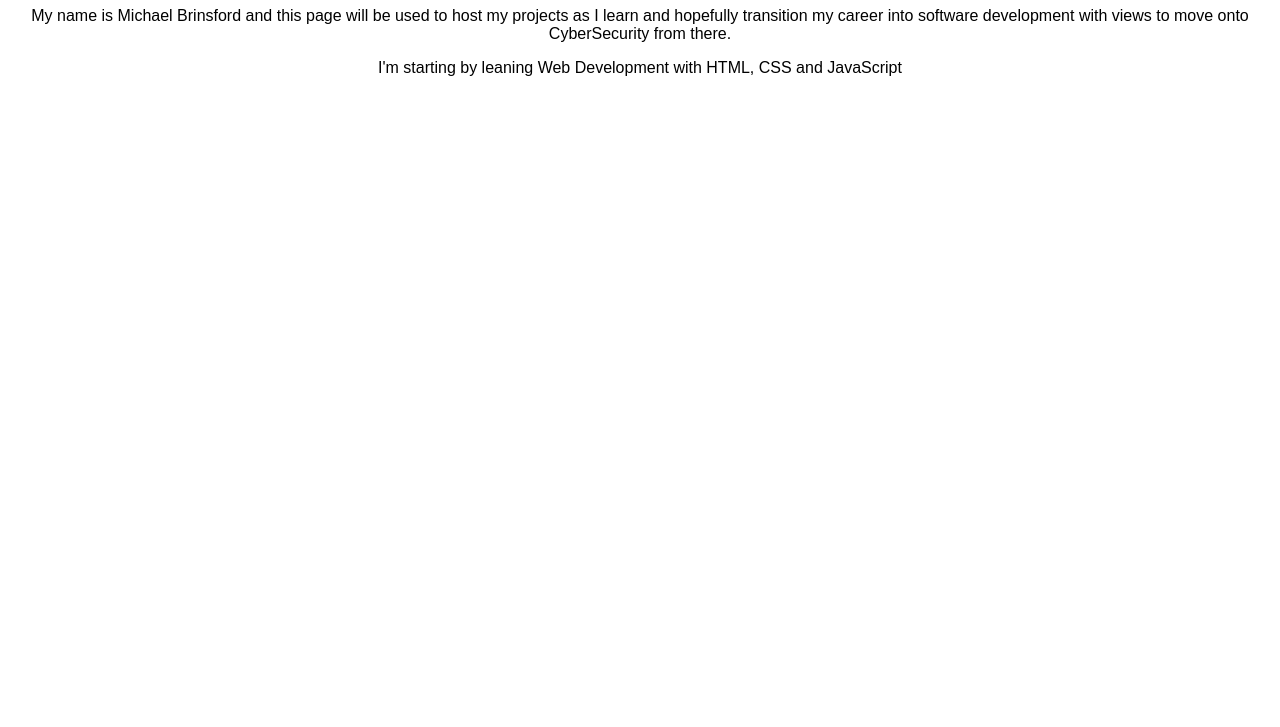
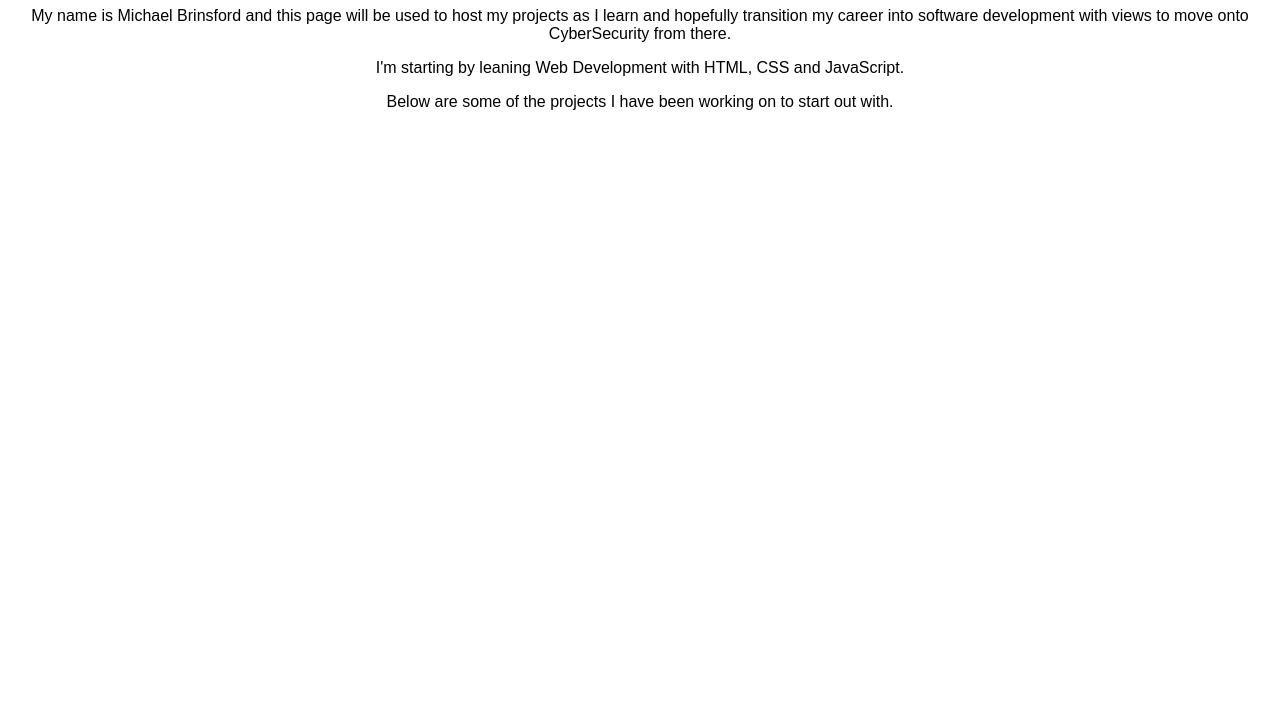
Before and after one commit to MBrinsford/MBrinsford.github.io, a plain HTML site: page index.html in a window 1280 px wide. Shown: the part 73-800 px from the top of the page. Drawn offline with Linux system fonts and the light colour scheme.

Commit message:
Update index.html

```diff
--- a/index.html
+++ b/index.html
@@ -7,6 +7,7 @@
         <body>
             <h1>HELLO WORLD!</h1>
             <p class="intro">My name is Michael Brinsford and this page will be used to host my projects as I learn and hopefully transition my career into software development with views to move onto CyberSecurity from there.</p>
-            <p class="intro">I'm starting by leaning Web Development with HTML, CSS and JavaScript</p>
+            <p class="intro">I'm starting by leaning Web Development with HTML, CSS and JavaScript.</p>
+            <p class="intro">Below are some of the projects I have been working on to start out with.</p>
         </body>
 </html>
```
